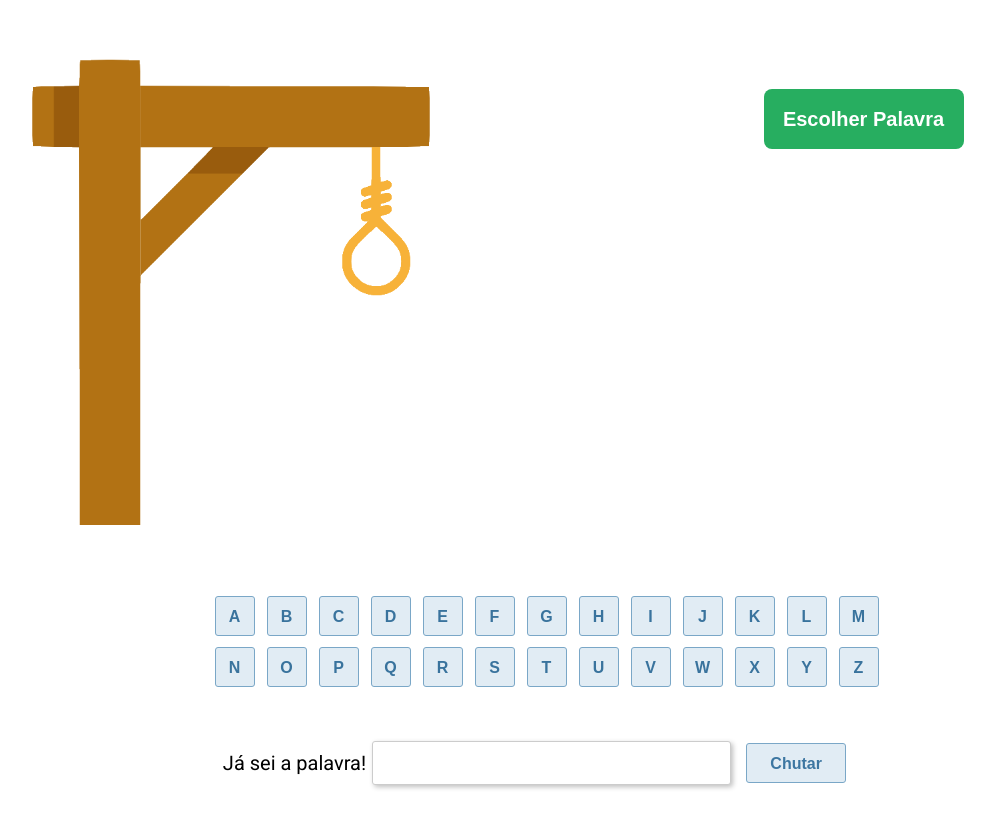
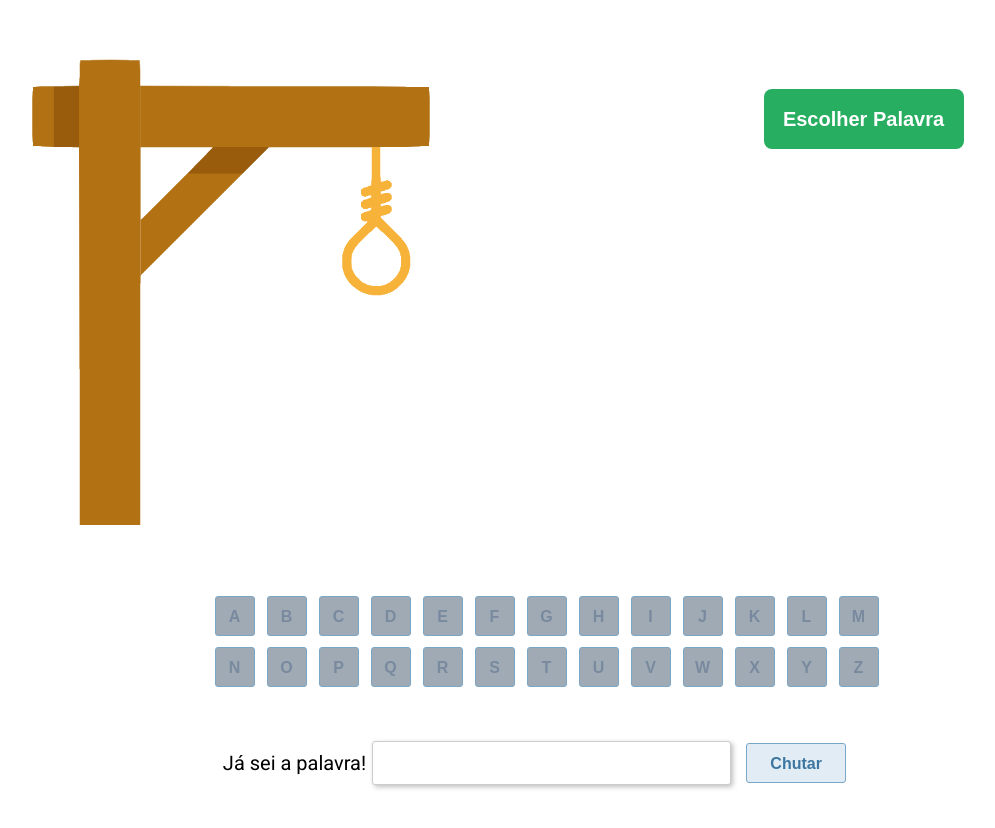
Before and after one commit to FelipeReis1/projeto8-jogoforca, a React (Create React App) app: page / in a window 1280 px wide. Shown: the top 828 px of the page, without its empty margins (136-1131 px from the left). Built offline with nearby package versions, Linux system fonts and the light colour scheme.

Commit message:
ao pressionar uma letra funcionando

```diff
--- a/src/App.js
+++ b/src/App.js
@@ -41,7 +41,7 @@ const alfabeto = [
 ];
 
 export default function App() {
-  const [imagemAtual, setImagemAtual] = React.useState(forca0);
+  const [imagemAtual, setImagemAtual] = React.useState(imagensForca[0]);
   const [contErros, setContErros] = React.useState(0);
   const [habilitado, setHabilitado] = React.useState(false);
   const [palavraAtual, setPalavraAtual] = React.useState("");
@@ -56,6 +56,7 @@ export default function App() {
       setHabilitado(true);
     }
   }
+  console.log(contErros);
 
   return (
     <div className="containerPrincipal">
@@ -63,13 +64,19 @@ export default function App() {
         imagem={imagemAtual}
         funcao={escolherPalavra}
         palavra={palavraAtual}
+        selecionadas={letrasSelecionadas}
       />
       <div className="teclado">
         {alfabeto.map((a) => (
           <Letras
             letra={a}
+            palavra={palavraAtual}
             letraSelecionada={letrasSelecionadas}
             setLetrasSelecionada={setLetrasSelecionadas}
+            contErros={contErros}
+            setContErros={setContErros}
+            setImagemAtual={setImagemAtual}
+            imagensForca={imagensForca}
           />
         ))}
       </div>
--- a/src/components/Jogo.js
+++ b/src/components/Jogo.js
@@ -13,7 +13,7 @@ export default function Jogo(props) {
       <div className="placeHolderLetras">
         <p>
           {novaPalavra.map((p) => (
-            <LetraPalavra letra={p} />
+            <LetraPalavra letra={p} selecionadas={props.selecionadas} />
           ))}
         </p>
       </div>
--- a/src/components/LetraPalavra.js
+++ b/src/components/LetraPalavra.js
@@ -1,4 +1,4 @@
 import Jogo from "./Jogo";
 export default function LetraPalavra(props) {
-  return <>_ </>;
+  return <>{props.selecionadas.includes(props.letra) ? props.letra : "_ "}</>;
 }
--- a/src/components/Letras.js
+++ b/src/components/Letras.js
@@ -2,17 +2,27 @@ export default function Letras(props) {
   function cliqueLetra() {
     const arrayLetra = props.letraSelecionada;
     const letra = props.letra;
-    if (arrayLetra.includes(letra) === false) {
-      console.log(letra);
+    if (
+      arrayLetra.includes(letra) === false &&
+      props.palavra !== "" &&
+      props.contErros !== 6
+    ) {
       const novoArray = [...arrayLetra, letra];
       props.setLetrasSelecionada(novoArray);
+      const palavraArray = props.palavra.split("");
+      if (palavraArray.includes(letra) === false) {
+        props.setContErros(props.contErros + 1);
+        props.setImagemAtual(props.imagensForca[props.contErros + 1]);
+      }
     }
   }
   return (
     <button
       onClick={cliqueLetra}
       className={
-        props.letraSelecionada.includes(props.letra) === false
+        props.letraSelecionada.includes(props.letra) === false &&
+        props.palavra !== "" &&
+        props.contErros !== 6
           ? "botaoLetraHabilitado"
           : "botaoLetra"
       }
```
